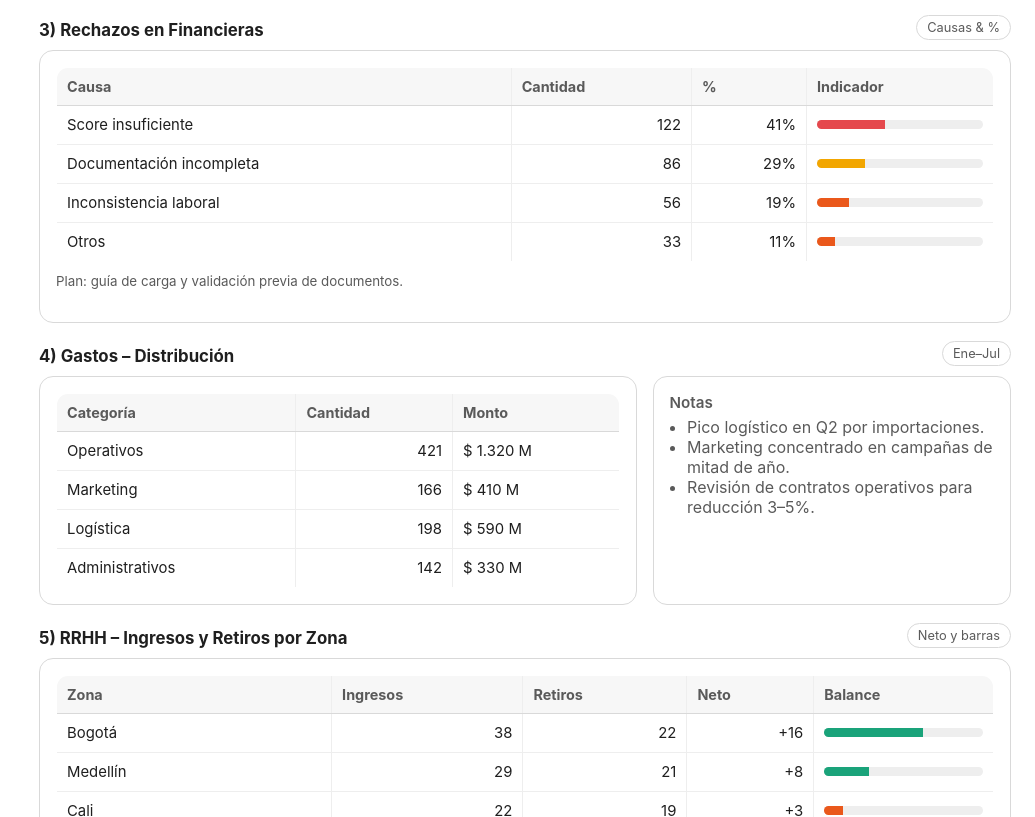
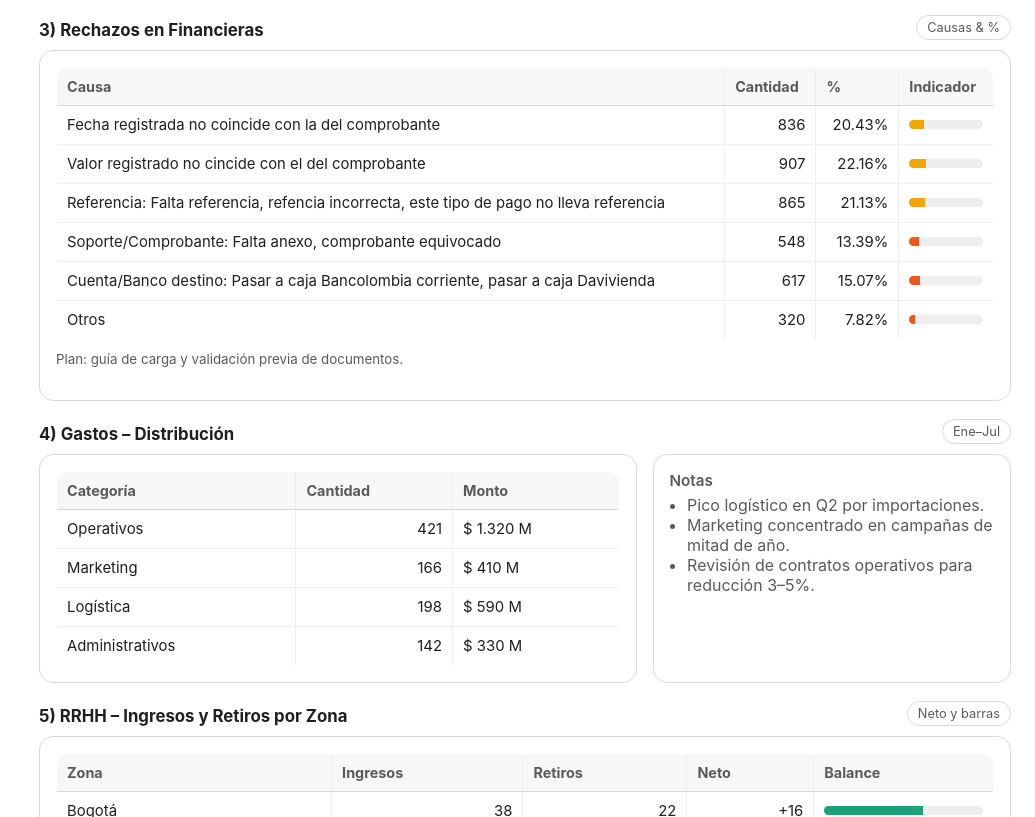
Before and after one commit to jonathan1040/Indicadores-Desempe-o, a plain HTML site: page index.html in a window 1280 px wide. Shown: the part 1057-1874 px from the top of the page, without its empty margins (245-1280 px from the left). Drawn offline with Linux system fonts and the light colour scheme.

Commit message:
`Update index.html with new date, source, and KPI data`

```diff
--- a/index.html
+++ b/index.html
@@ -207,8 +207,8 @@ table td:last-child {
     </div>
     <div class="meta">
       Periodo: Ene–Jul 2025<br>
-      Generado: 24/07/2025<br>
-      Fuente: Zoho Creator
+      Generado: 13/08/2025<br>
+      Fuente: TecnoSuper
     </div>
     <nav class="nav">
       <h4>Secciones</h4>
@@ -225,11 +225,7 @@ table td:last-child {
   <!-- CONTENT -->
   <main class="content">
     <header>
-      <div class="spark">
-        <span class="badge">Versión: 2.0 (propuesta visual)</span>
-        <span class="badge">Listo para imprimir</span>
-      </div>
-      <span class="badge">Contacto: dirección@tecnosuper.com</span>
+      <span class="badge">Contacto:  operaciones@chacam.co</span>
     </header>
 
     <!-- KPIs -->
@@ -368,14 +364,18 @@ table td:last-child {
         <table>
           <thead><tr><th>Causa</th><th>Cantidad</th><th>%</th><th>Indicador</th></tr></thead>
           <tbody>
-            <tr><td>Score insuficiente</td><td>122</td><td>41%</td>
-              <td><div class="bar err"><i style="width:41%"></i></div></td></tr>
-            <tr><td>Documentación incompleta</td><td>86</td><td>29%</td>
-              <td><div class="bar warn"><i style="width:29%"></i></div></td></tr>
-            <tr><td>Inconsistencia laboral</td><td>56</td><td>19%</td>
-              <td><div class="bar"><i style="width:19%"></i></div></td></tr>
-            <tr><td>Otros</td><td>33</td><td>11%</td>
-              <td><div class="bar"><i style="width:11%"></i></div></td></tr>
+            <tr><td>Fecha registrada no coincide con la del comprobante</td><td>836</td><td>20.43%</td>
+              <td><div class="bar warn"><i style="width:20.43%"></i></div></td></tr>
+            <tr><td>Valor registrado no cincide con el del comprobante</td><td>907</td><td>22.16%</td>
+              <td><div class="bar warn"><i style="width:22.16%"></i></div></td></tr>
+            <tr><td>Referencia: Falta referencia, refencia incorrecta, este tipo de pago no lleva referencia</td><td>865</td><td>21.13%</td>
+              <td><div class="bar warn"><i style="width:21.13%"></i></div></td></tr>
+            <tr><td>Soporte/Comprobante: Falta anexo, comprobante equivocado</td><td>548</td><td>13.39%</td>
+              <td><div class="bar"><i style="width:13.39%"></i></div></td></tr>
+            <tr><td>Cuenta/Banco destino: Pasar a caja Bancolombia corriente, pasar a caja Davivienda</td><td>617</td><td>15.07%</td>
+              <td><div class="bar"><i style="width:15.07%"></i></div></td></tr>
+             <tr><td>Otros</td><td>320</td><td>7.82%</td>
+              <td><div class="bar"><i style="width:7.82%"></i></div></td></tr>
           </tbody>
         </table>
         <p style="margin-top:8px;color:var(--ink2)"><small>Plan: guía de carga y validación previa de documentos.</small></p>
```
